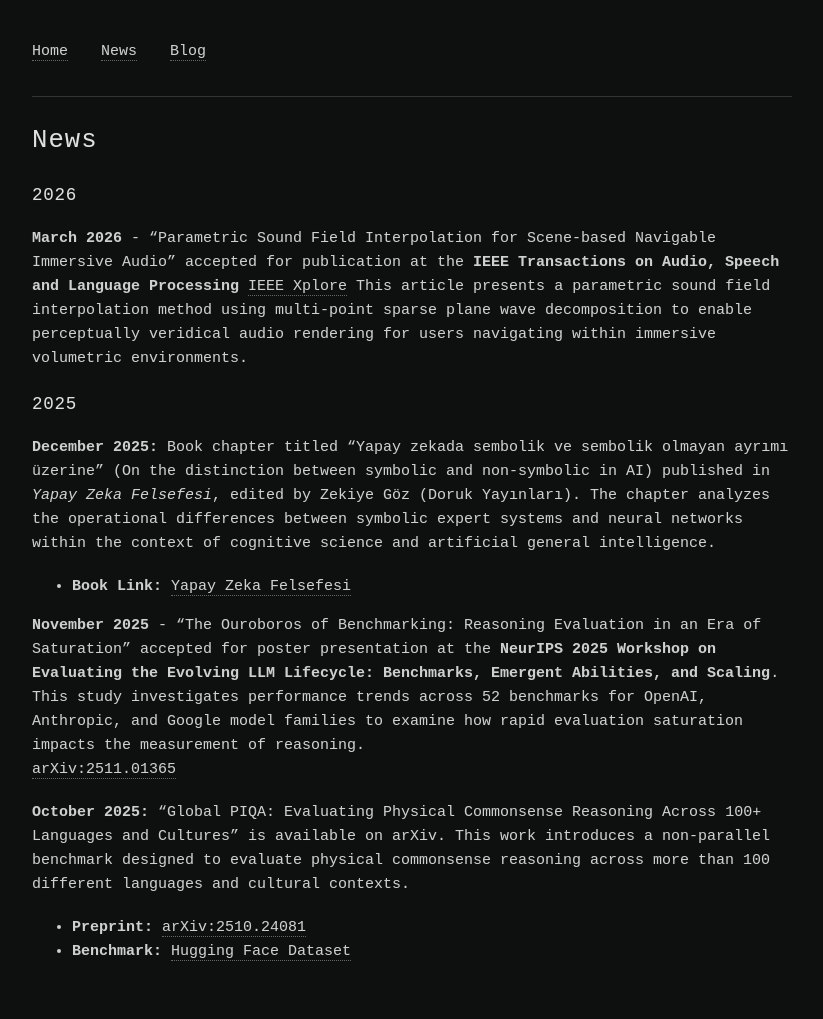
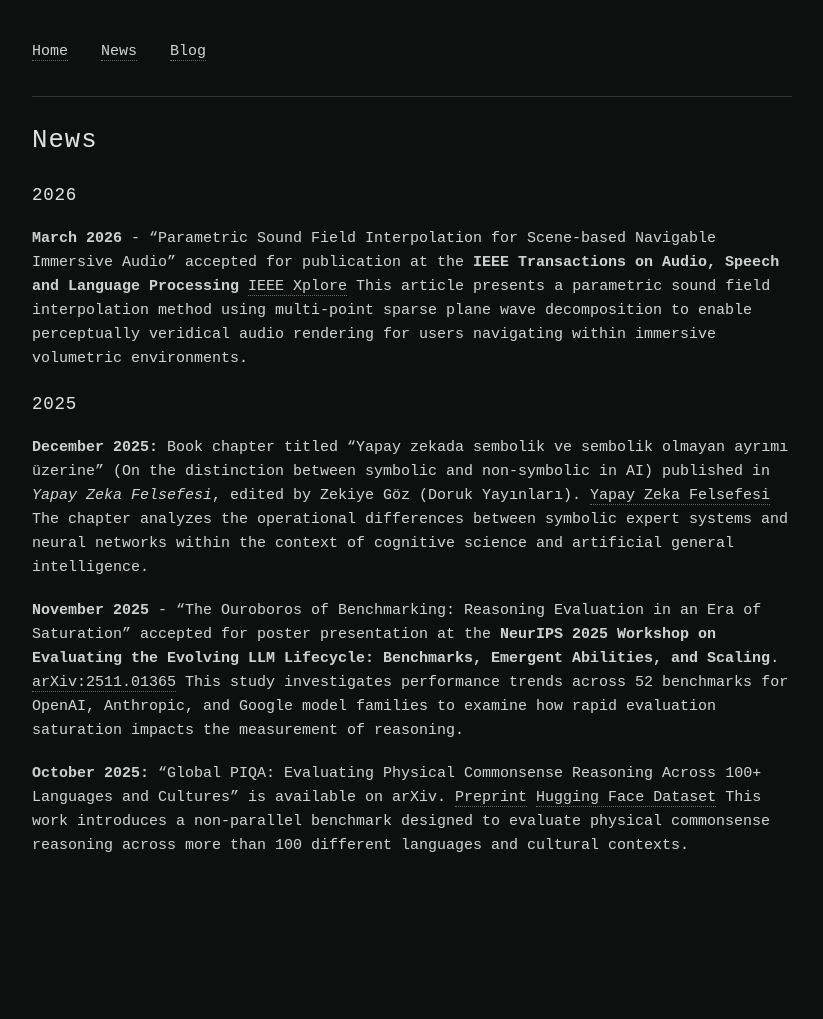
Before and after one commit to ieddeveci/ieddeveci.github.io, a Jekyll site: the page built from news.md, in a window 1280 px wide. Shown: the whole page, without its empty margins (228-1051 px from the left). Built offline with Jekyll 4.4.1, drawn with Linux system fonts in a browser that asks for light colours; after the commit the page ends 917 px from its top, so only the background shows below that.

Commit message:
Refactor publication entries in news.md

```diff
--- a/news.md
+++ b/news.md
@@ -10,12 +10,8 @@ permalink: /news/
 
 ### 2025
 
-**December 2025:** Book chapter titled "Yapay zekada sembolik ve sembolik olmayan ayrımı üzerine" (On the distinction between symbolic and non-symbolic in AI) published in *Yapay Zeka Felsefesi*, edited by Zekiye Göz (Doruk Yayınları). The chapter analyzes the operational differences between symbolic expert systems and neural networks within the context of cognitive science and artificial general intelligence.
-* **Book Link:** [Yapay Zeka Felsefesi](https://www.dorukyayinlari.com/kitap/yapay-zeka-felsefesi-cbf)
+**December 2025:** Book chapter titled "Yapay zekada sembolik ve sembolik olmayan ayrımı üzerine" (On the distinction between symbolic and non-symbolic in AI) published in *Yapay Zeka Felsefesi*, edited by Zekiye Göz (Doruk Yayınları). [Yapay Zeka Felsefesi](https://www.dorukyayinlari.com/kitap/yapay-zeka-felsefesi-cbf) The chapter analyzes the operational differences between symbolic expert systems and neural networks within the context of cognitive science and artificial general intelligence.
 
-**November 2025** - "The Ouroboros of Benchmarking: Reasoning Evaluation in an Era of Saturation" accepted for poster presentation at the **NeurIPS 2025 Workshop on Evaluating the Evolving LLM Lifecycle: Benchmarks, Emergent Abilities, and Scaling**. This study investigates performance trends across 52 benchmarks for OpenAI, Anthropic, and Google model families to examine how rapid evaluation saturation impacts the measurement of reasoning.
-[arXiv:2511.01365](https://arxiv.org/abs/2511.01365)
+**November 2025** - "The Ouroboros of Benchmarking: Reasoning Evaluation in an Era of Saturation" accepted for poster presentation at the **NeurIPS 2025 Workshop on Evaluating the Evolving LLM Lifecycle: Benchmarks, Emergent Abilities, and Scaling**. [arXiv:2511.01365](https://arxiv.org/abs/2511.01365) This study investigates performance trends across 52 benchmarks for OpenAI, Anthropic, and Google model families to examine how rapid evaluation saturation impacts the measurement of reasoning.
 
-**October 2025:** "Global PIQA: Evaluating Physical Commonsense Reasoning Across 100+ Languages and Cultures" is available on arXiv. This work introduces a non-parallel benchmark designed to evaluate physical commonsense reasoning across more than 100 different languages and cultural contexts.
-* **Preprint:** [arXiv:2510.24081](https://arxiv.org/abs/2510.24081)
-* **Benchmark:** [Hugging Face Dataset](https://huggingface.co/datasets/mrlbenchmarks/global-piqa-nonparallel?s=35)
+**October 2025:** "Global PIQA: Evaluating Physical Commonsense Reasoning Across 100+ Languages and Cultures" is available on arXiv. [Preprint](https://arxiv.org/abs/2510.24081) [Hugging Face Dataset](https://huggingface.co/datasets/mrlbenchmarks/global-piqa-nonparallel?s=35) This work introduces a non-parallel benchmark designed to evaluate physical commonsense reasoning across more than 100 different languages and cultural contexts.
```
